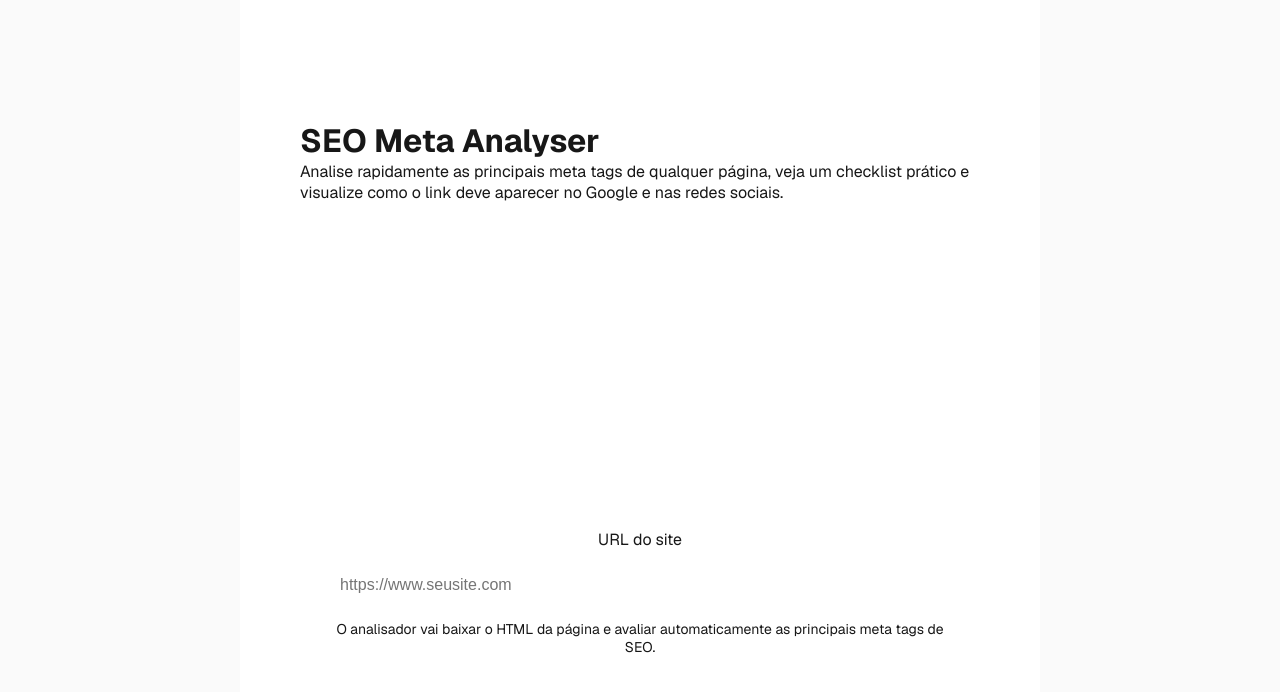
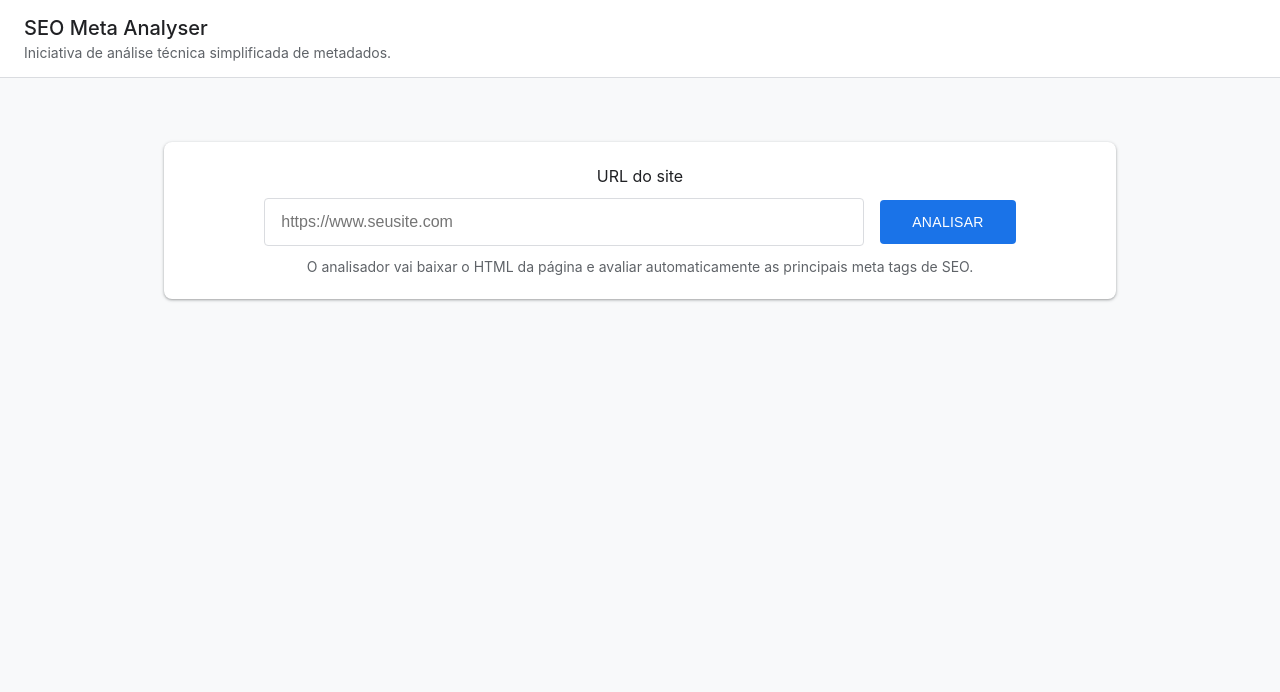
Before and after one commit to hseffrin/seo-analyser, a Next.js app: page / in a window 1280 px wide. Shown: the top 692 px of the page. Built offline with nearby package versions, Linux system fonts and the light colour scheme.

Commit message:
style(pages): update root layout and homepage for PSI theme

```diff
--- a/src/app/globals.css
+++ b/src/app/globals.css
@@ -1,12 +1,36 @@
 :root {
-  --background: #ffffff;
-  --foreground: #171717;
+  --psi-bg: #f8f9fa;
+  --psi-card-bg: #ffffff;
+  --psi-header-bg: #ffffff;
+  --psi-border: #dadce0;
+
+  --psi-blue: #1a73e8;
+  --psi-red: #ff4e42;
+  --psi-orange: #ffa400;
+  --psi-green: #0cce6b;
+
+  --psi-text-primary: #202124;
+  --psi-text-secondary: #5f6368;
+
+  --psi-shadow: 0 1px 2px 0 rgba(60,64,67,.3), 0 1px 3px 1px rgba(60,64,67,.15);
+  --psi-radius: 8px;
+
+  --background: var(--psi-bg);
+  --foreground: var(--psi-text-primary);
 }
 
 @media (prefers-color-scheme: dark) {
   :root {
-    --background: #0a0a0a;
-    --foreground: #ededed;
+    --psi-bg: #202124;
+    --psi-card-bg: #2d2e31;
+    --psi-header-bg: #2d2e31;
+    --psi-border: #3c4043;
+
+    --psi-text-primary: #e8eaed;
+    --psi-text-secondary: #9aa0a6;
+
+    --background: var(--psi-bg);
+    --foreground: var(--psi-text-primary);
   }
 }
 
@@ -14,12 +38,12 @@ html,
 body {
   max-width: 100vw;
   overflow-x: hidden;
+  background-color: var(--psi-bg);
+  color: var(--psi-text-primary);
 }
 
 body {
-  color: var(--foreground);
-  background: var(--background);
-  font-family: Arial, Helvetica, sans-serif;
+  font-family: 'Inter', -apple-system, BlinkMacSystemFont, "Segoe UI", Roboto, Helvetica, Arial, sans-serif;
   -webkit-font-smoothing: antialiased;
   -moz-osx-font-smoothing: grayscale;
 }
@@ -31,12 +55,10 @@ body {
 }
 
 a {
-  color: inherit;
+  color: var(--psi-blue);
   text-decoration: none;
 }
 
-@media (prefers-color-scheme: dark) {
-  html {
-    color-scheme: dark;
-  }
+a:hover {
+  text-decoration: underline;
 }
--- a/src/app/page.module.css
+++ b/src/app/page.module.css
@@ -1,141 +1,41 @@
 .page {
-  --background: #fafafa;
-  --foreground: #fff;
-
-  --text-primary: #000;
-  --text-secondary: #666;
-
-  --button-primary-hover: #383838;
-  --button-secondary-hover: #f2f2f2;
-  --button-secondary-border: #ebebeb;
-
   display: flex;
+  flex-direction: column;
   min-height: 100vh;
-  align-items: center;
-  justify-content: center;
-  font-family: var(--font-geist-sans);
-  background-color: var(--background);
+  background-color: var(--psi-bg);
 }
 
 .main {
+  flex: 1;
+  width: 100%;
+  max-width: 1000px;
+  margin: 0 auto;
+  padding: 4rem 1.5rem;
   display: flex;
-  min-height: 100vh;
-  width: 100%;
-  max-width: 800px;
   flex-direction: column;
-  align-items: flex-start;
-  justify-content: space-between;
-  background-color: var(--foreground);
-  padding: 120px 60px;
+  gap: 3rem;
 }
 
-.intro {
-  display: flex;
-  flex-direction: column;
-  align-items: flex-start;
-  text-align: left;
-  gap: 24px;
+.header {
+  border-bottom: 1px solid var(--psi-border);
+  background: var(--psi-header-bg);
+  padding: 1rem 1.5rem;
 }
 
-.intro h1 {
-  max-width: 320px;
-  font-size: 40px;
-  font-weight: 600;
-  line-height: 48px;
-  letter-spacing: -2.4px;
-  text-wrap: balance;
-  color: var(--text-primary);
+.title {
+  font-size: 1.25rem;
+  font-weight: 500;
+  color: var(--psi-text-primary);
+  margin-bottom: 0.25rem;
 }
 
-.intro p {
-  max-width: 440px;
-  font-size: 18px;
-  line-height: 32px;
-  text-wrap: balance;
-  color: var(--text-secondary);
+.subtitle {
+  font-size: 0.875rem;
+  color: var(--psi-text-secondary);
 }
 
-.intro a {
-  font-weight: 500;
-  color: var(--text-primary);
-}
-
-.ctas {
-  display: flex;
-  flex-direction: row;
-  width: 100%;
-  max-width: 440px;
-  gap: 16px;
-  font-size: 14px;
-}
-
-.ctas a {
-  display: flex;
-  justify-content: center;
-  align-items: center;
-  height: 40px;
-  padding: 0 16px;
-  border-radius: 128px;
-  border: 1px solid transparent;
-  transition: 0.2s;
-  cursor: pointer;
-  width: fit-content;
-  font-weight: 500;
-}
-
-a.primary {
-  background: var(--text-primary);
-  color: var(--background);
-  gap: 8px;
-}
-
-a.secondary {
-  border-color: var(--button-secondary-border);
-}
-
-/* Enable hover only on non-touch devices */
-@media (hover: hover) and (pointer: fine) {
-  a.primary:hover {
-    background: var(--button-primary-hover);
-    border-color: transparent;
-  }
-
-  a.secondary:hover {
-    background: var(--button-secondary-hover);
-    border-color: transparent;
+@media (max-width: 768px) {
+  .main {
+    padding: 2rem 1rem;
   }
 }
-
-@media (max-width: 600px) {
-  .main {
-    padding: 48px 24px;
-  }
-
-  .intro {
-    gap: 16px;
-  }
-
-  .intro h1 {
-    font-size: 32px;
-    line-height: 40px;
-    letter-spacing: -1.92px;
-  }
-}
-
-@media (prefers-color-scheme: dark) {
-  .logo {
-    filter: invert();
-  }
-
-  .page {
-    --background: #000;
-    --foreground: #000;
-
-    --text-primary: #ededed;
-    --text-secondary: #999;
-
-    --button-primary-hover: #ccc;
-    --button-secondary-hover: #1a1a1a;
-    --button-secondary-border: #1a1a1a;
-  }
-}
--- a/src/app/page.tsx
+++ b/src/app/page.tsx
@@ -4,18 +4,14 @@ import { AnalyzerShell } from "./components/AnalyzerShell/AnalyzerShell";
 export default function Home() {
   return (
     <div className={styles.page}>
+      <header className={styles.header}>
+        <h1 className={styles.title}>SEO Meta Analyser</h1>
+        <p className={styles.subtitle}>
+          Iniciativa de análise técnica simplificada de metadados.
+        </p>
+      </header>
+
       <main className={styles.main}>
-        <header className={styles.header}>
-          <div>
-            <h1 className={styles.title}>SEO Meta Analyser</h1>
-            <p className={styles.subtitle}>
-              Analise rapidamente as principais meta tags de qualquer página,
-              veja um checklist prático e visualize como o link deve aparecer no
-              Google e nas redes sociais.
-            </p>
-          </div>
-        </header>
-
         <AnalyzerShell />
       </main>
     </div>
```
